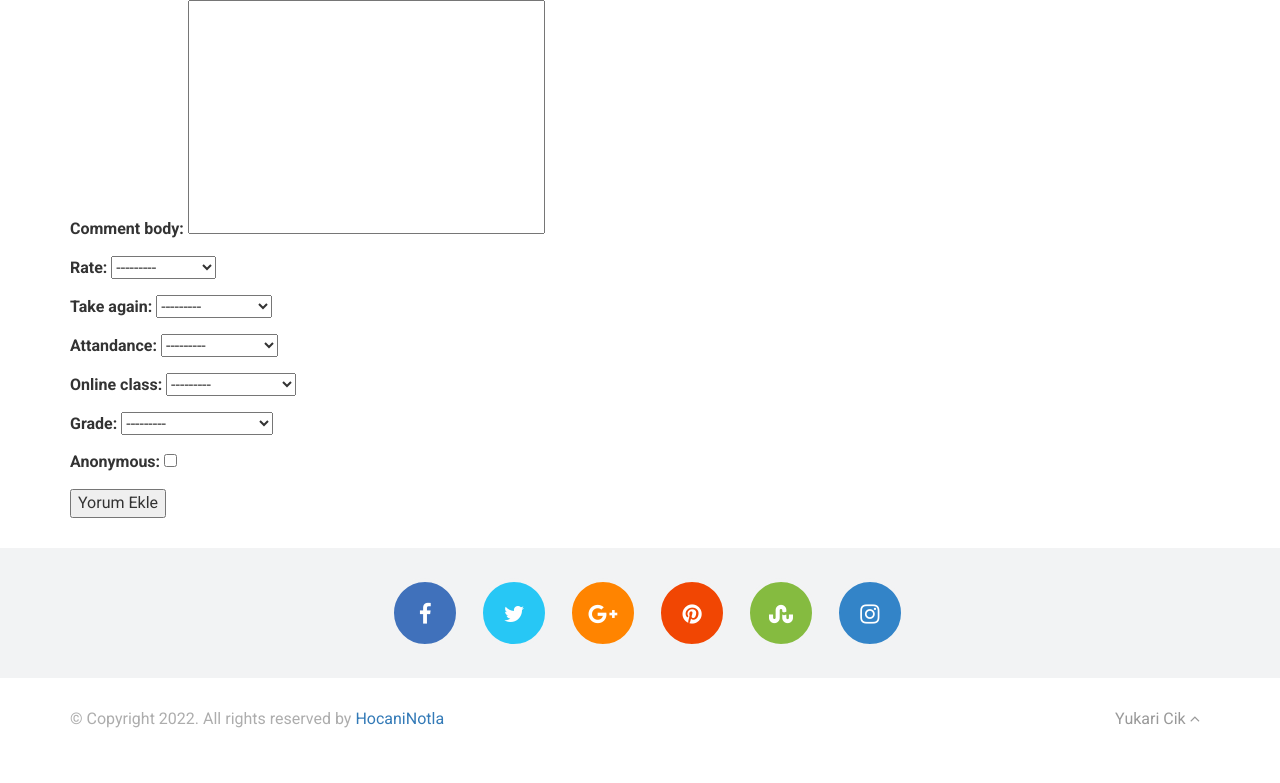
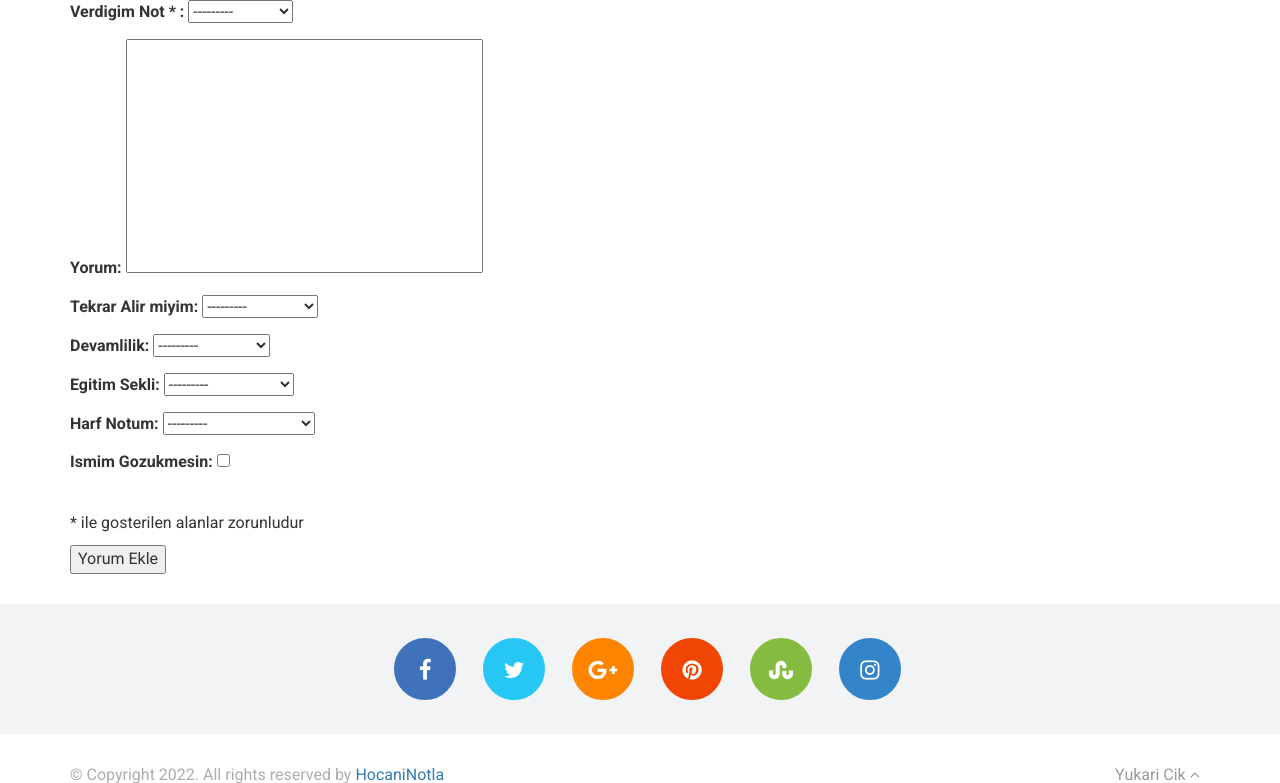
Before and after one commit to hmtcelik/hocaninotla, a Django app: page /createcomment/1/ in a window 1280 px wide. Shown: the part 168-951 px from the top of the page. Before the commit the page ends 896 px from the top, so only its background shows below. Run offline with Django 3.2, Linux system fonts and the light colour scheme; some libraries are stand-ins or nearby versions.

Commit message:
customize field names on form templates

```diff
--- a/comment/forms.py
+++ b/comment/forms.py
@@ -8,27 +8,39 @@ from .models import  Comment , RATE_CHOICES, CommentAnswer, ReportComment, GRADE
 # Create your forms here.
 
 class NewUserForm(UserCreationForm):
-	email = forms.EmailField(required=True)
-
-	class Meta:
-		model = User
-		fields = ("username", "email", "password1", "password2")
-
-	def save(self, commit=True):
-		user = super(NewUserForm, self).save(commit=False)
-		user.email = self.cleaned_data['email']
-		if commit:
-			user.save()
-		return user
+    email = forms.EmailField(required=True)
+    class Meta:
+        model = User
+        fields = ("username", "email", "password1", "password2")
+        labels = {
+            "username": "Kullanici Adi",
+            "email": "Mail",
+            "password1": "Parola",
+            "password2": "Tekrar Parola",
+        }
+    def save(self, commit=True):
+            user = super(NewUserForm, self).save(commit=False)
+            user.email = self.cleaned_data['email']
+            if commit:
+                user.save()
+            return user
 
 
 class RateForm(forms.ModelForm): #comment create
 
-
     class Meta:
         model = Comment
         exclude = ['comment_author', 'likes', 'total_likes', 'total_answers', 'date_time', 'net_like']
-        fields = ('comment_body', 'rate','take_again','attandance','online_class','grade','anonymous')
+        fields = ('rate','comment_body', 'take_again','attandance','online_class','grade','anonymous')
+        labels = {
+            "comment_body": "Yorum",
+            "rate": "Verdigim Not * ",
+            "take_again": "Tekrar Alir miyim",
+            "attandance": "Devamlilik",
+            "online_class": "Egitim Sekli",
+            "grade": "Harf Notum",
+            "anonymous":"Ismim Gozukmesin"
+        }
 
     def save(self, commit=True):
         obj = super(RateForm, self)
@@ -42,6 +54,9 @@ class CommentAnswerForm(forms.ModelForm):
         model = CommentAnswer
         exclude = ['answer_author']
         fields = ('answer_body',)
+        labels = {
+            "answer_body": "Yanit",
+        }
 
     def save(self, commit=True):
         answer = super(CommentAnswerForm, self)
@@ -54,6 +69,9 @@ class ReportForm(forms.ModelForm):
         model = ReportComment
         exclude = ['report_author',]
         fields = ('report_body',)
+        labels = {
+            "report_body":"Aciklama",
+        }
 
     def save(self, commit=True):
         report = super(ReportForm, self)
--- a/comment/models.py
+++ b/comment/models.py
@@ -78,8 +78,8 @@ ONLINE_CLASS_CHOICES = (
 class Comment(models.Model):
     doctor = models.ForeignKey(Doctor, on_delete=models.CASCADE)
     comment_author = models.CharField(max_length=150)
-    comment_body = models.TextField(max_length=1000)
     rate = models.FloatField(choices=RATE_CHOICES, null=True)
+    comment_body = models.TextField(max_length=1000, blank=True)
     take_again = models.CharField(max_length=20, choices=TAKE_AGAIN_CHOICES, null=True, blank=True)
     attandance = models.CharField(max_length=20, choices=ATTANDANCE_CHOICES, null=True, blank=True)
     online_class = models.CharField(max_length=20, choices=ONLINE_CLASS_CHOICES, null=True, blank=True)
@@ -109,7 +109,7 @@ class CommentAnswer(models.Model):
 class ReportComment(models.Model):
     comment = models.ForeignKey(Comment, on_delete=models.CASCADE)
     report_author = models.CharField(max_length=150)
-    report_body = models.TextField(max_length=1000)
+    report_body = models.TextField(max_length=1000, blank=True)
     date_time = models.DateTimeField(auto_now_add=True, blank=True)
 
     def __str__(self):
--- a/templates/comment_add.html
+++ b/templates/comment_add.html
@@ -5,7 +5,11 @@
 <form method="post">
     {% csrf_token %}
     {{ form.as_p }}
+    <br>
+    <p>* ile gosterilen alanlar zorunludur</p>
+
     <input type="submit" value="Yorum Ekle">
 </form>
 
+
 {% endblock %}
```
Also changed, not shown: comment/migrations/0046_auto_20220228_1632.py (added), db.sqlite3.
